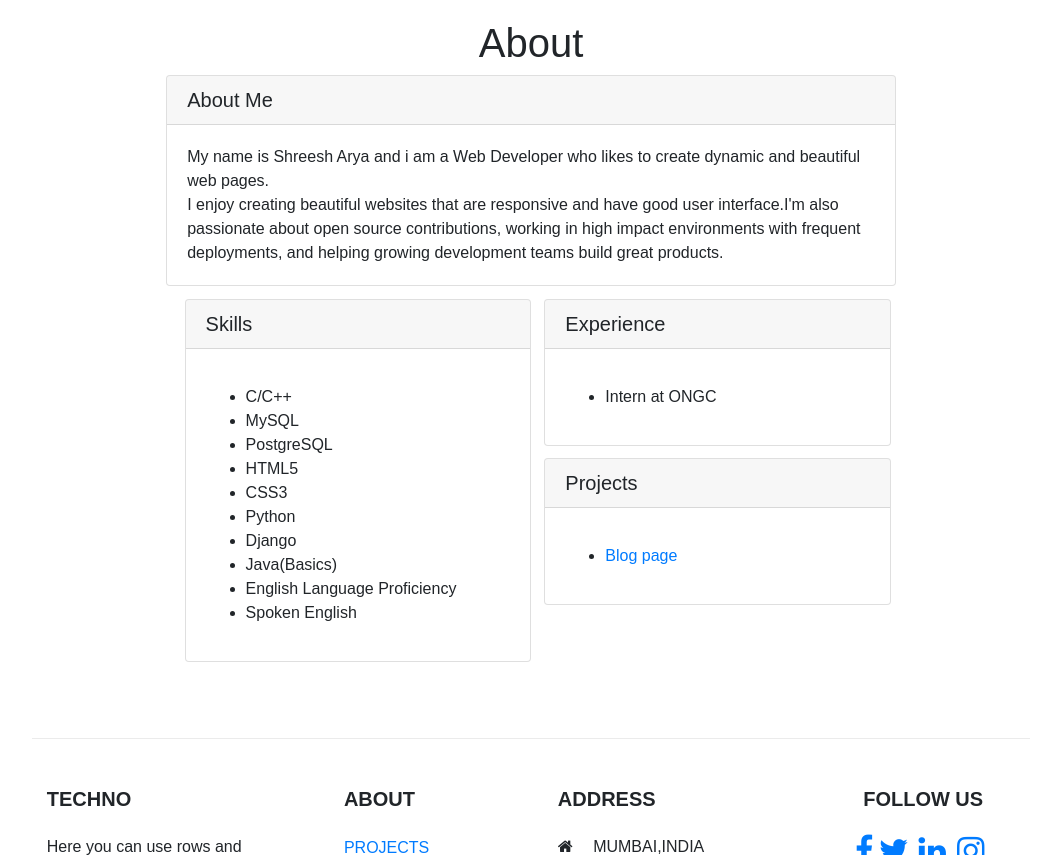
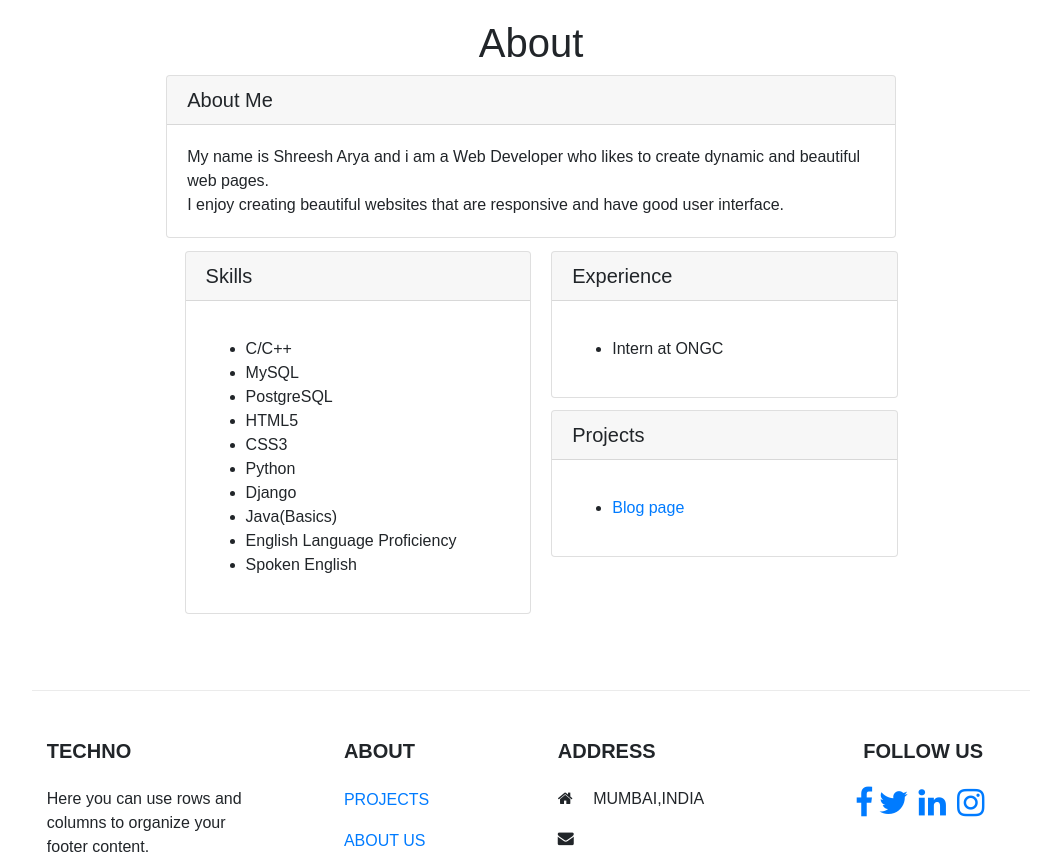
Before and after one commit to shreesh30/blog, a Django app: page /about in a window 1280 px wide. Shown: the part 119-974 px from the top of the page, without its empty margins (109-1170 px from the left). Run offline with Django 3.2, Linux system fonts and the light colour scheme; some libraries are stand-ins or nearby versions; some web fonts are replaced.

Commit message:
final changes done

```diff
--- a/templates/pages/about.html
+++ b/templates/pages/about.html
@@ -11,7 +11,7 @@
     <div class="card-body">
 
       <p class="card-text" style="font-family: 'Gotu', sans-serif;">My name is Shreesh Arya and i am a Web Developer who likes to create dynamic and beautiful web pages. <br>
-        I enjoy creating beautiful websites that are responsive and have good user interface.I'm also passionate about open source contributions, working in high impact environments with frequent deployments, and helping growing development teams build great products.
+        I enjoy creating beautiful websites that are responsive and have good user interface.
       </p>
 
     </div>
@@ -39,7 +39,7 @@
         </div>
       </div>
 
-      <div class="card" style="margin-left: 25%;margin-right:50%">
+      <div class="card" style="margin-left: 27%;margin-right:50%">
         <h5 class="card-header" style="font-family: 'Gotu', sans-serif;">Experience</h5>
         <div class="card-body">
 
@@ -51,7 +51,7 @@
 
         </div>
       </div>
-      <div class="card" style="margin-left: 25%;margin-right:50%">
+      <div class="card" style="margin-left: 27%;margin-right:50%">
         <h5 class="card-header" style="font-family: 'Gotu', sans-serif;">Projects</h5>
         <div class="card-body">
 
```
